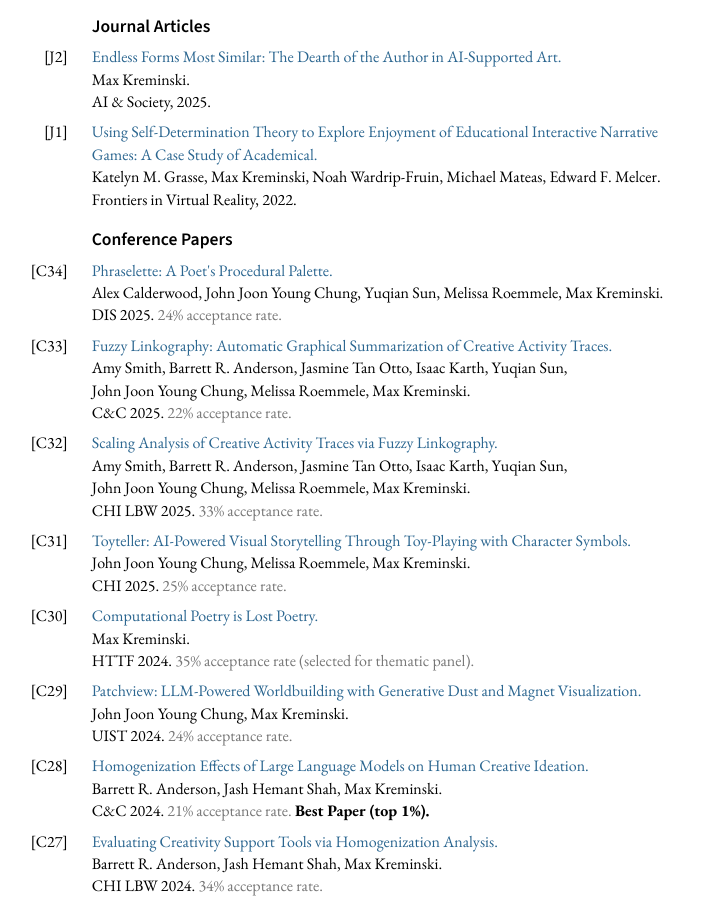
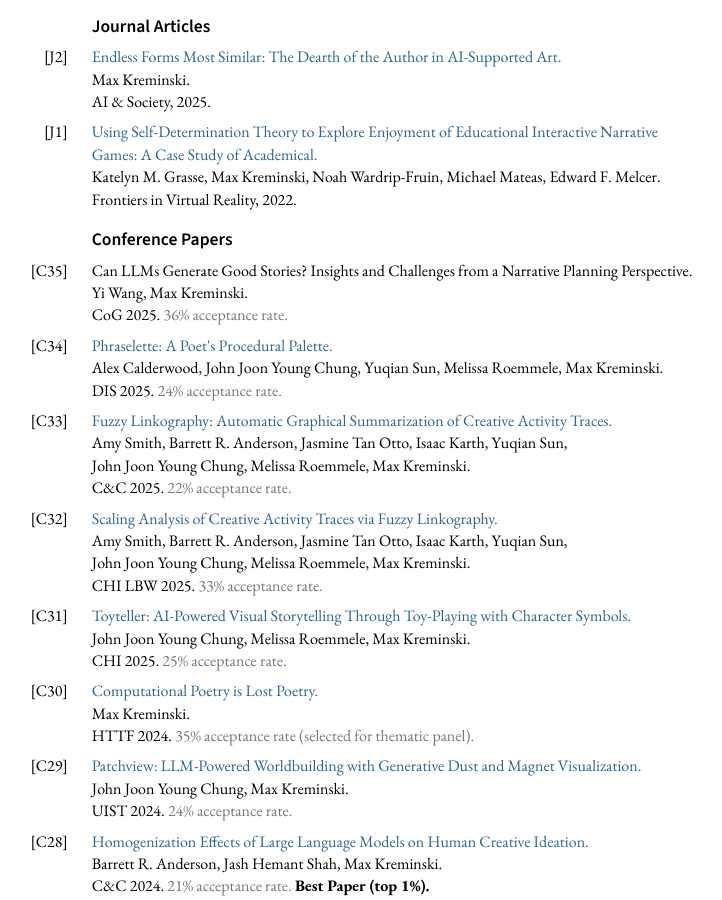
Before and after one commit to mkremins/mkremins.github.io, a Jekyll site: the page built from cv/index.html, in a window 1280 px wide and 900 px high, scrolled down 1154 px. Shown: the whole window, without its empty margins (291-1013 px from the left). Built offline with Jekyll 4.4.1, drawn with Linux system fonts in a browser that asks for light colours.

Commit message:
Add CoG 2025 planning paper

```diff
--- a/_data/publications.json
+++ b/_data/publications.json
@@ -1,4 +1,14 @@
 [
+{
+  "title": "Can LLMs Generate Good Stories? Insights and Challenges from a Narrative Planning Perspective",
+  "url": "",
+  "authors": ["Yi Wang", "Max Kreminski"],
+  "year": "2025",
+  "venue": "CoG",
+  "venue_long": "IEEE Conference on Games",
+  "pubtype": "full",
+  "acceptrate": "36.46%",
+},
 {
   "title": "Modifying Large Language Model Post-Training for Diverse Creative Writing",
   "url": "https://arxiv.org/abs/2503.17126",
```
